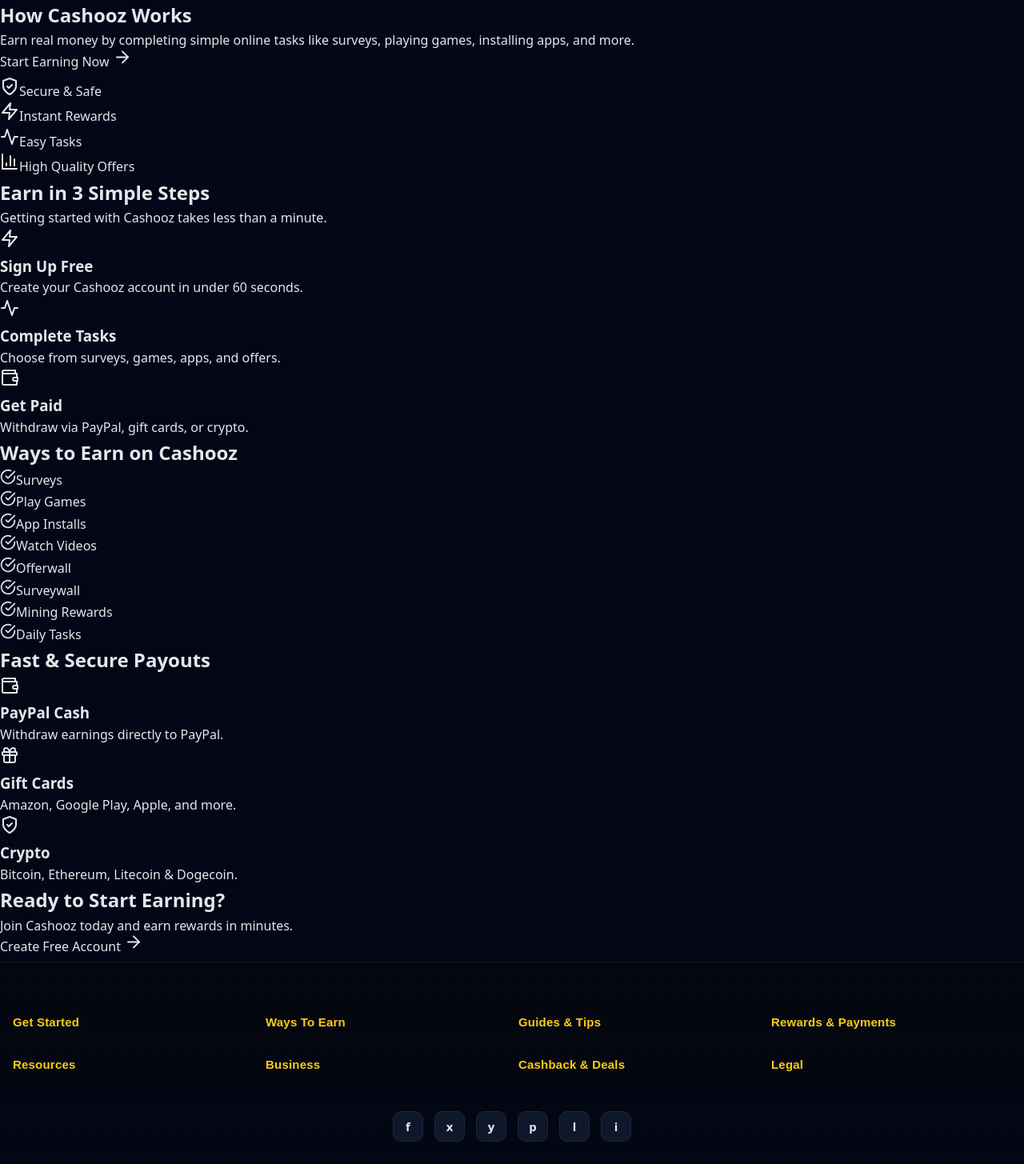
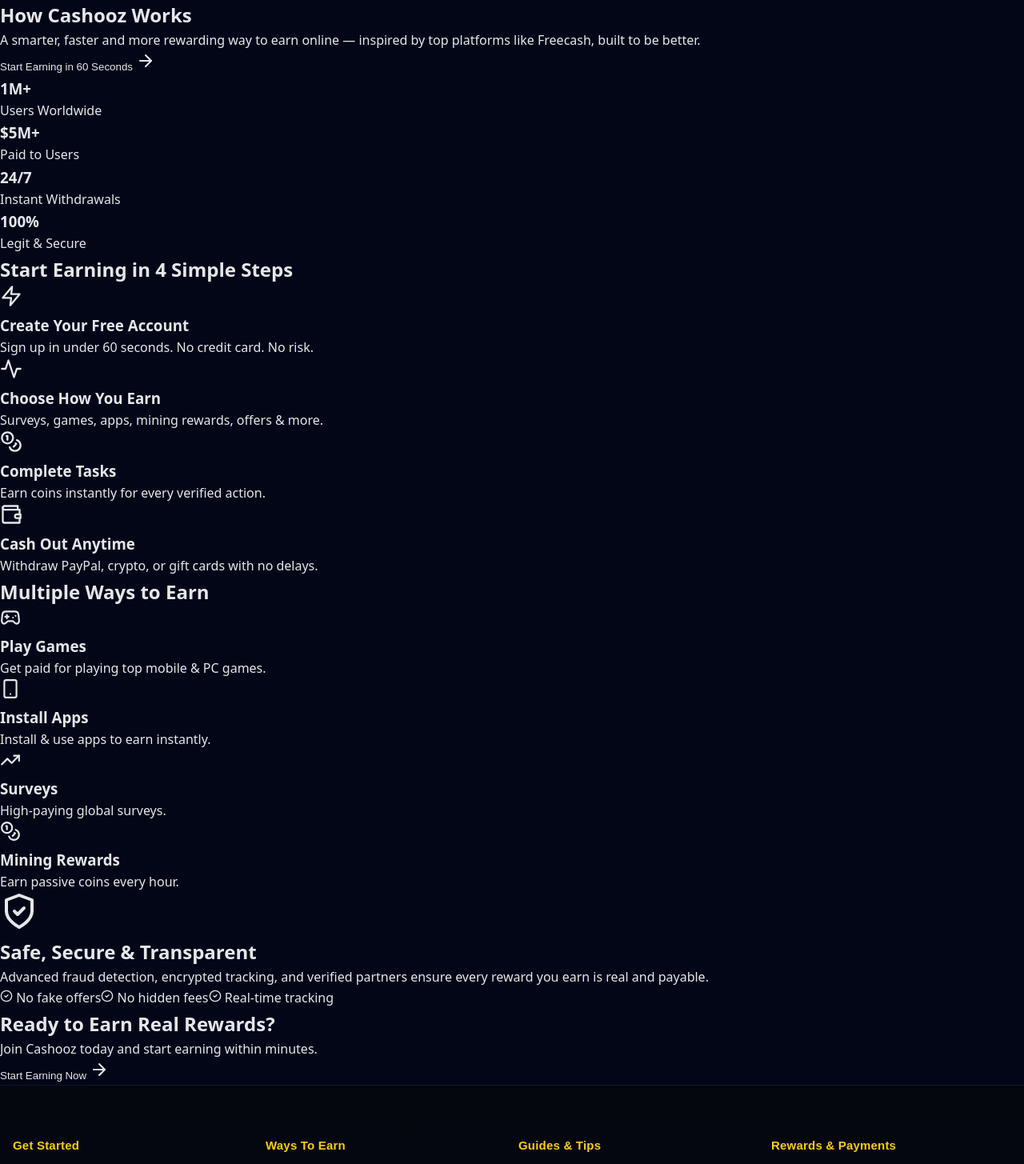
Before and after one commit to tool63/cashin, a Next.js app: page /how-it-works in a window 1280 px wide. Shown: the top 1455 px of the page at 80% size. Built offline with nearby package versions, Linux system fonts and the light colour scheme.

Commit message:
Update page.tsx

```diff
--- a/app/how-it-works/page.tsx
+++ b/app/how-it-works/page.tsx
@@ -1,26 +1,65 @@
 "use client";
 
 import { useEffect, useRef, useState } from "react";
-import Link from "next/link";
 import { motion } from "framer-motion";
 import {
   ArrowRight,
   ShieldCheck,
   Zap,
   Activity,
-  BarChart3,
-  CheckCircle,
+  Coins,
+  Gamepad2,
+  Smartphone,
   Wallet,
-  Gift,
+  TrendingUp,
+  CheckCircle2,
 } from "lucide-react";
 
-export default function HowItWorksPage() {
+const steps = [
+  {
+    title: "Create Your Free Account",
+    description:
+      "Sign up in under 60 seconds. No credit card. No risk.",
+    icon: <Zap size={28} />,
+  },
+  {
+    title: "Choose How You Earn",
+    description:
+      "Surveys, games, apps, mining rewards, offers & more.",
+    icon: <Activity size={28} />,
+  },
+  {
+    title: "Complete Tasks",
+    description:
+      "Earn coins instantly for every verified action.",
+    icon: <Coins size={28} />,
+  },
+  {
+    title: "Cash Out Anytime",
+    description:
+      "Withdraw PayPal, crypto, or gift cards with no delays.",
+    icon: <Wallet size={28} />,
+  },
+];
+
+const earningMethods = [
+  { title: "Play Games", icon: <Gamepad2 size={26} />, desc: "Get paid for playing top mobile & PC games." },
+  { title: "Install Apps", icon: <Smartphone size={26} />, desc: "Install & use apps to earn instantly." },
+  { title: "Surveys", icon: <TrendingUp size={26} />, desc: "High-paying global surveys." },
+  { title: "Mining Rewards", icon: <Coins size={26} />, desc: "Earn passive coins every hour." },
+];
+
+export default function HowCashoozWorks() {
   const heroRef = useRef<HTMLDivElement>(null);
   const footerRef = useRef<HTMLDivElement>(null);
   const [showFloating, setShowFloating] = useState(false);
 
   const ctaGradient =
-    "bg-gradient-to-r from-blue-600 via-indigo-600 to-purple-600";
+    "bg-gradient-to-r from-cyan-400 via-emerald-400 to-teal-400";
+
+  const handleCTA = () => {
+    alert("Redirect to signup page");
+  };
 
   useEffect(() => {
     if (!heroRef.current || !footerRef.current) return;
@@ -30,14 +69,13 @@ export default function HowItWorksPage() {
         const heroVisible = entries.find(
           (e) => e.target === heroRef.current
         )?.isIntersecting;
-
         const footerVisible = entries.find(
           (e) => e.target === footerRef.current
         )?.isIntersecting;
 
         setShowFloating(!heroVisible && !footerVisible);
       },
-      { threshold: 0.25 }
+      { threshold: 0.3 }
     );
 
     observer.observe(heroRef.current);
@@ -47,156 +85,154 @@ export default function HowItWorksPage() {
   }, []);
 
   return (
-    <main className="bg-slate-950 text-white relative">
+    <div className="min-h-screen bg-gradient-to-br from-[#0b1020] via-[#020617] to-black text-white overflow-hidden">
 
       {/* HERO */}
       <section
         ref={heroRef}
-        className="max-w-7xl mx-auto px-6 pt-24 pb-28 text-center"
+        className="relative px-6 pt-32 pb-40 max-w-7xl mx-auto text-center"
       >
         <motion.h1
-          initial={{ opacity: 0, y: -20 }}
+          initial={{ opacity: 0, y: -30 }}
           animate={{ opacity: 1, y: 0 }}
-          className="text-4xl md:text-5xl font-bold"
+          transition={{ duration: 0.8 }}
+          className="text-4xl md:text-6xl font-extrabold leading-tight"
         >
-          How <span className="text-blue-500">Cashooz</span> Works
+          How{" "}
+          <span className="bg-clip-text text-transparent bg-gradient-to-r from-cyan-400 via-emerald-400 to-teal-400">
+            Cashooz
+          </span>{" "}
+          Works
         </motion.h1>
 
-        <p className="text-slate-300 max-w-2xl mx-auto text-lg mt-6">
-          Earn real money by completing simple online tasks like surveys,
-          playing games, installing apps, and more.
+        <p className="mt-8 text-gray-400 max-w-3xl mx-auto text-lg md:text-xl">
+          A smarter, faster and more rewarding way to earn online — inspired by
+          top platforms like Freecash, built to be better.
         </p>
 
-        <motion.div
-          animate={{ y: [0, -6, 0] }}
-          transition={{ repeat: Infinity, duration: 1.6 }}
-          className="mt-10"
+        <motion.button
+          onClick={handleCTA}
+          whileHover={{ scale: 1.05 }}
+          className={`mt-14 inline-flex items-center gap-4 px-16 py-6 rounded-full font-bold text-lg ${ctaGradient} shadow-[0_0_60px_rgba(34,211,238,0.35)]`}
         >
-          <Link
-            href="/register"
-            className={`inline-flex items-center gap-3 px-12 py-5 rounded-full font-bold text-lg ${ctaGradient} shadow-2xl`}
-          >
-            Start Earning Now <ArrowRight />
-          </Link>
-        </motion.div>
+          Start Earning in 60 Seconds <ArrowRight />
+        </motion.button>
       </section>
 
-      {/* TRUST STRIP */}
-      <section className="bg-slate-900 py-10">
-        <div className="max-w-7xl mx-auto px-6 grid grid-cols-2 md:grid-cols-4 gap-6 text-sm text-slate-300">
-          <TrustItem icon={<ShieldCheck />} text="Secure & Safe" />
-          <TrustItem icon={<Zap />} text="Instant Rewards" />
-          <TrustItem icon={<Activity />} text="Easy Tasks" />
-          <TrustItem icon={<BarChart3 />} text="High Quality Offers" />
+      {/* TRUST STATS */}
+      <section className="max-w-7xl mx-auto px-6 -mt-20">
+        <div className="grid grid-cols-2 md:grid-cols-4 gap-6 bg-white/5 backdrop-blur border border-white/10 rounded-3xl p-10 text-center">
+          <div>
+            <h3 className="text-3xl font-bold text-cyan-400">1M+</h3>
+            <p className="text-gray-400 mt-2">Users Worldwide</p>
+          </div>
+          <div>
+            <h3 className="text-3xl font-bold text-emerald-400">$5M+</h3>
+            <p className="text-gray-400 mt-2">Paid to Users</p>
+          </div>
+          <div>
+            <h3 className="text-3xl font-bold text-teal-400">24/7</h3>
+            <p className="text-gray-400 mt-2">Instant Withdrawals</p>
+          </div>
+          <div>
+            <h3 className="text-3xl font-bold text-purple-400">100%</h3>
+            <p className="text-gray-400 mt-2">Legit & Secure</p>
+          </div>
         </div>
       </section>
 
-      {/* STEPS */}
-      <section className="py-20 max-w-7xl mx-auto px-6 text-center">
-        <h2 className="text-3xl font-bold mb-4">Earn in 3 Simple Steps</h2>
-        <p className="text-slate-400 mb-12 max-w-2xl mx-auto">
-          Getting started with Cashooz takes less than a minute.
-        </p>
+      {/* STEPS TIMELINE */}
+      <section className="max-w-7xl mx-auto px-6 py-32">
+        <h2 className="text-3xl md:text-4xl font-bold text-center mb-16">
+          Start Earning in 4 Simple Steps
+        </h2>
 
-        <div className="grid md:grid-cols-3 gap-8">
-          <StepCard
-            icon={<Zap />}
-            title="Sign Up Free"
-            desc="Create your Cashooz account in under 60 seconds."
-          />
-          <StepCard
-            icon={<Activity />}
-            title="Complete Tasks"
-            desc="Choose from surveys, games, apps, and offers."
-          />
-          <StepCard
-            icon={<Wallet />}
-            title="Get Paid"
-            desc="Withdraw via PayPal, gift cards, or crypto."
-          />
+        <div className="grid md:grid-cols-4 gap-8">
+          {steps.map((step, i) => (
+            <motion.div
+              key={i}
+              whileInView={{ opacity: [0, 1], y: [30, 0] }}
+              transition={{ delay: i * 0.15 }}
+              className="relative bg-white/5 border border-white/10 rounded-2xl p-8 hover:border-cyan-400/40 transition"
+            >
+              <div className="text-cyan-400 mb-6">{step.icon}</div>
+              <h3 className="text-xl font-semibold mb-3">
+                {step.title}
+              </h3>
+              <p className="text-gray-400 text-sm">
+                {step.description}
+              </p>
+            </motion.div>
+          ))}
         </div>
       </section>
 
-      {/* WAYS TO EARN */}
-      <section className="bg-slate-900 py-20">
-        <div className="max-w-7xl mx-auto px-6">
-          <h2 className="text-3xl font-bold text-center mb-12">
-            Ways to Earn on Cashooz
+      {/* EARNING METHODS */}
+      <section className="bg-white/5 py-28">
+        <div className="max-w-7xl mx-auto px-6 text-center">
+          <h2 className="text-3xl md:text-4xl font-bold mb-12">
+            Multiple Ways to Earn
           </h2>
 
-          <div className="grid sm:grid-cols-2 lg:grid-cols-4 gap-6">
-            {[
-              "Surveys",
-              "Play Games",
-              "App Installs",
-              "Watch Videos",
-              "Offerwall",
-              "Surveywall",
-              "Mining Rewards",
-              "Daily Tasks",
-            ].map((item) => (
-              <div
-                key={item}
-                className="bg-slate-800 rounded-xl p-6 flex items-center gap-3"
+          <div className="grid md:grid-cols-4 gap-8">
+            {earningMethods.map((item, i) => (
+              <motion.div
+                key={i}
+                whileHover={{ y: -8 }}
+                className="bg-black/40 border border-white/10 rounded-2xl p-8"
               >
-                <CheckCircle className="text-green-500" size={20} />
-                <span>{item}</span>
-              </div>
+                <div className="text-emerald-400 mb-5">
+                  {item.icon}
+                </div>
+                <h3 className="text-lg font-semibold mb-2">
+                  {item.title}
+                </h3>
+                <p className="text-gray-400 text-sm">
+                  {item.desc}
+                </p>
+              </motion.div>
             ))}
           </div>
         </div>
       </section>
 
-      {/* PAYOUTS */}
-      <section className="py-20">
-        <div className="max-w-7xl mx-auto px-6">
-          <h2 className="text-3xl font-bold text-center mb-12">
-            Fast & Secure Payouts
-          </h2>
+      {/* SECURITY */}
+      <section className="max-w-7xl mx-auto px-6 py-28 text-center">
+        <ShieldCheck className="mx-auto text-emerald-400 mb-6" size={48} />
+        <h2 className="text-3xl font-bold mb-6">
+          Safe, Secure & Transparent
+        </h2>
+        <p className="text-gray-400 max-w-3xl mx-auto text-lg">
+          Advanced fraud detection, encrypted tracking, and verified partners
+          ensure every reward you earn is real and payable.
+        </p>
 
-          <div className="grid md:grid-cols-3 gap-8">
-            <PayoutCard
-              icon={<Wallet />}
-              title="PayPal Cash"
-              desc="Withdraw earnings directly to PayPal."
-            />
-            <PayoutCard
-              icon={<Gift />}
-              title="Gift Cards"
-              desc="Amazon, Google Play, Apple, and more."
-            />
-            <PayoutCard
-              icon={<ShieldCheck />}
-              title="Crypto"
-              desc="Bitcoin, Ethereum, Litecoin & Dogecoin."
-            />
-          </div>
+        <div className="mt-10 flex flex-wrap justify-center gap-6 text-sm text-gray-300">
+          <span className="flex items-center gap-2"><CheckCircle2 size={16} /> No fake offers</span>
+          <span className="flex items-center gap-2"><CheckCircle2 size={16} /> No hidden fees</span>
+          <span className="flex items-center gap-2"><CheckCircle2 size={16} /> Real-time tracking</span>
         </div>
       </section>
 
       {/* FINAL CTA */}
       <section
         ref={footerRef}
-        className="bg-gradient-to-r from-blue-600 to-indigo-600 py-24 text-center"
+        className="px-6 py-32 text-center max-w-7xl mx-auto"
       >
-        <h2 className="text-4xl font-bold mb-4">
-          Ready to Start Earning?
+        <h2 className="text-4xl font-extrabold">
+          Ready to Earn Real Rewards?
         </h2>
-        <p className="text-white/90 mb-8 text-lg">
-          Join Cashooz today and earn rewards in minutes.
+        <p className="text-gray-400 mt-6 text-lg">
+          Join Cashooz today and start earning within minutes.
         </p>
 
-        <motion.div
-          animate={{ y: [0, -6, 0] }}
-          transition={{ repeat: Infinity, duration: 1.6 }}
+        <motion.button
+          onClick={handleCTA}
+          whileHover={{ scale: 1.05 }}
+          className={`mt-12 inline-flex items-center gap-4 px-16 py-6 rounded-full font-bold text-lg ${ctaGradient} shadow-2xl`}
         >
-          <Link
-            href="/register"
-            className="inline-flex items-center gap-3 bg-white text-slate-900 px-12 py-5 rounded-full font-bold text-lg"
-          >
-            Create Free Account <ArrowRight />
-          </Link>
-        </motion.div>
+          Start Earning Now <ArrowRight />
+        </motion.button>
       </section>
 
       {/* FLOATING CTA */}
@@ -206,65 +242,14 @@ export default function HowItWorksPage() {
           animate={{ opacity: 1, y: 0 }}
           className="fixed bottom-6 right-6 z-50"
         >
-          <Link
-            href="/register"
-            className={`inline-flex items-center gap-3 px-6 py-4 rounded-full font-bold text-lg ${ctaGradient} shadow-2xl hover:scale-105 transition`}
+          <button
+            onClick={handleCTA}
+            className={`px-6 py-4 rounded-full font-bold text-lg ${ctaGradient} shadow-2xl hover:scale-105`}
           >
-            Start Earning in 60 Seconds <ArrowRight />
-          </Link>
+            Start Earning in 60 Seconds
+          </button>
         </motion.div>
       )}
-    </main>
-  );
-}
-
-/* COMPONENTS */
-
-function TrustItem({ icon, text }: { icon: React.ReactNode; text: string }) {
-  return (
-    <div className="flex items-center gap-2 justify-center">
-      <span className="text-blue-500">{icon}</span>
-      <span>{text}</span>
     </div>
   );
 }
-
-function StepCard({
-  icon,
-  title,
-  desc,
-}: {
-  icon: React.ReactNode;
-  title: string;
-  desc: string;
-}) {
-  return (
-    <div className="bg-slate-900 rounded-2xl p-8 text-center">
-      <div className="w-14 h-14 mx-auto mb-4 flex items-center justify-center rounded-full bg-blue-600">
-        {icon}
-      </div>
-      <h3 className="text-xl font-semibold mb-3">{title}</h3>
-      <p className="text-slate-300">{desc}</p>
-    </div>
-  );
-}
-
-function PayoutCard({
-  icon,
-  title,
-  desc,
-}: {
-  icon: React.ReactNode;
-  title: string;
-  desc: string;
-}) {
-  return (
-    <div className="bg-slate-900 rounded-2xl p-8 text-center">
-      <div className="w-14 h-14 mx-auto mb-4 flex items-center justify-center rounded-full bg-blue-600">
-        {icon}
-      </div>
-      <h3 className="text-xl font-semibold mb-3">{title}</h3>
-      <p className="text-slate-300">{desc}</p>
-    </div>
-  );
-}
```
